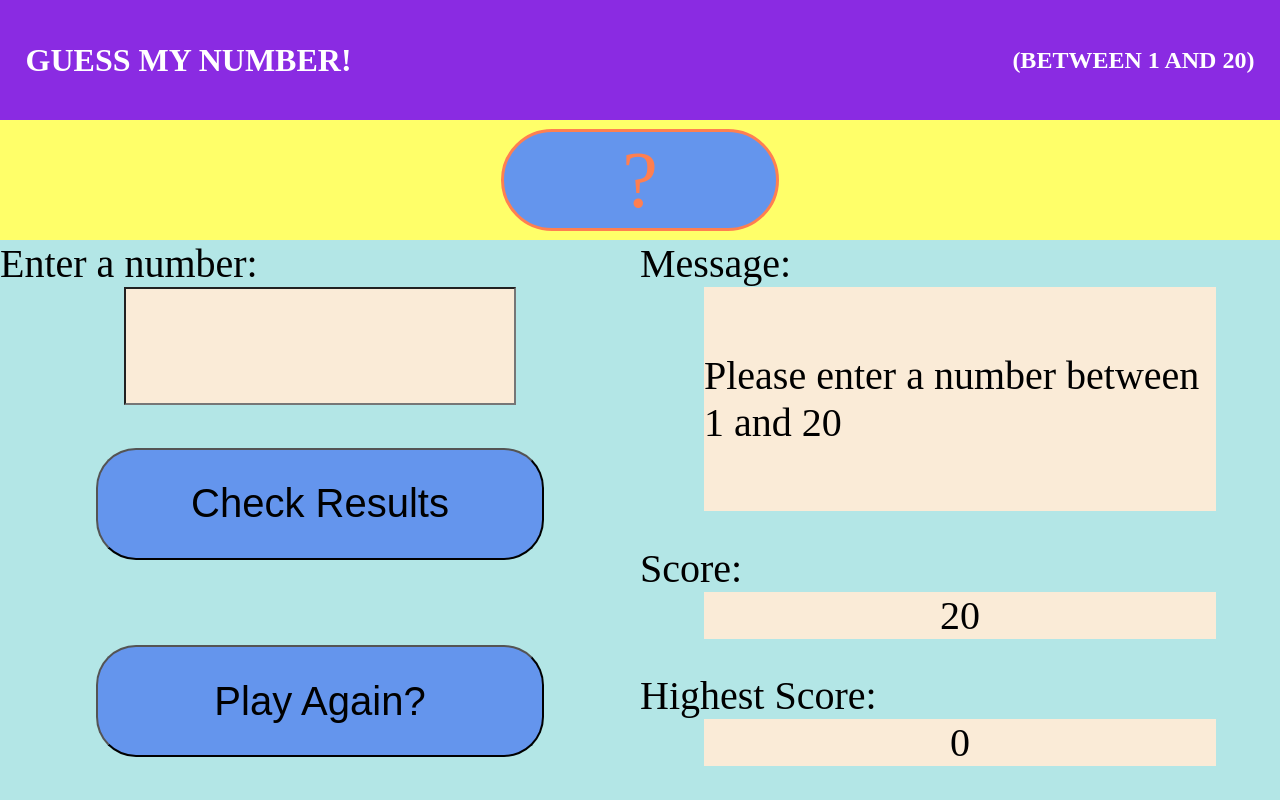
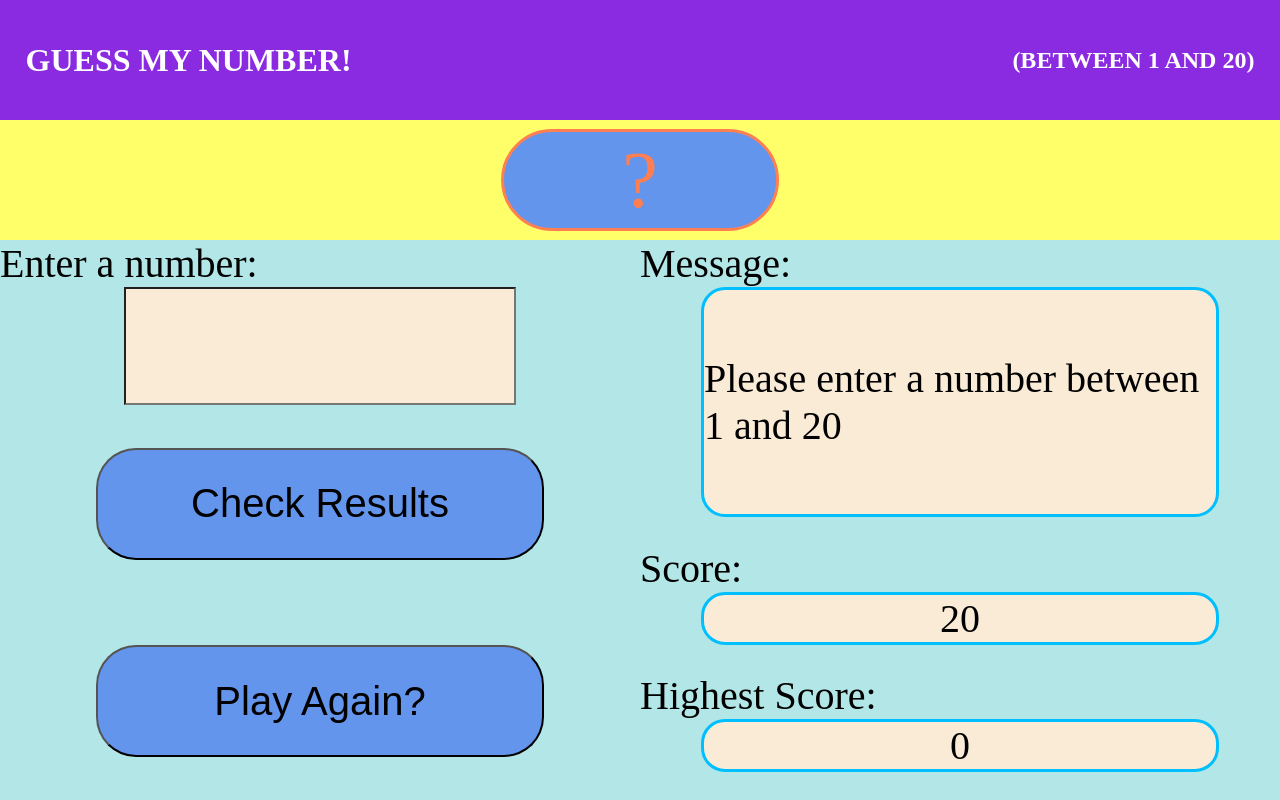
Before and after one commit to BarbaraRPresley/LifeIsGood.github.io, a plain HTML site: page index.html in a window 1280 px wide. Drawn offline with Linux system fonts and the light colour scheme.

Commit message:
Update testStyle.css

```diff
--- a/testStyle.css
+++ b/testStyle.css
@@ -259,9 +259,9 @@ h2 {
     margin: auto;
     margin-top: 0;
     width: 80%;
-    /* border-style: solid; */
-    /* border-radius: 3vh; */
-    /* border-color: deepskyblue; */
+    border-style: solid;
+    border-radius: 3vh;
+    border-color: deepskyblue;
     background-color: antiquewhite;
 
     /* horizontal for row or vertical for column */
```
